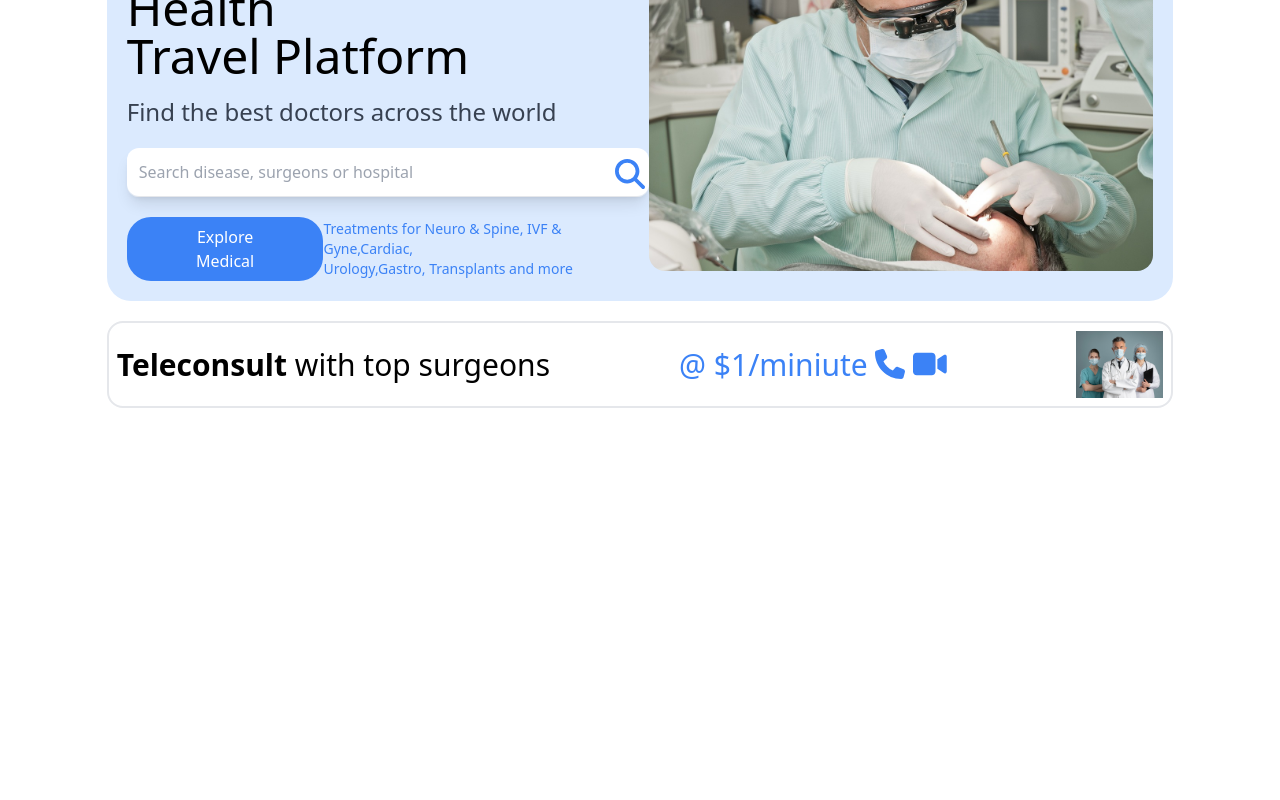
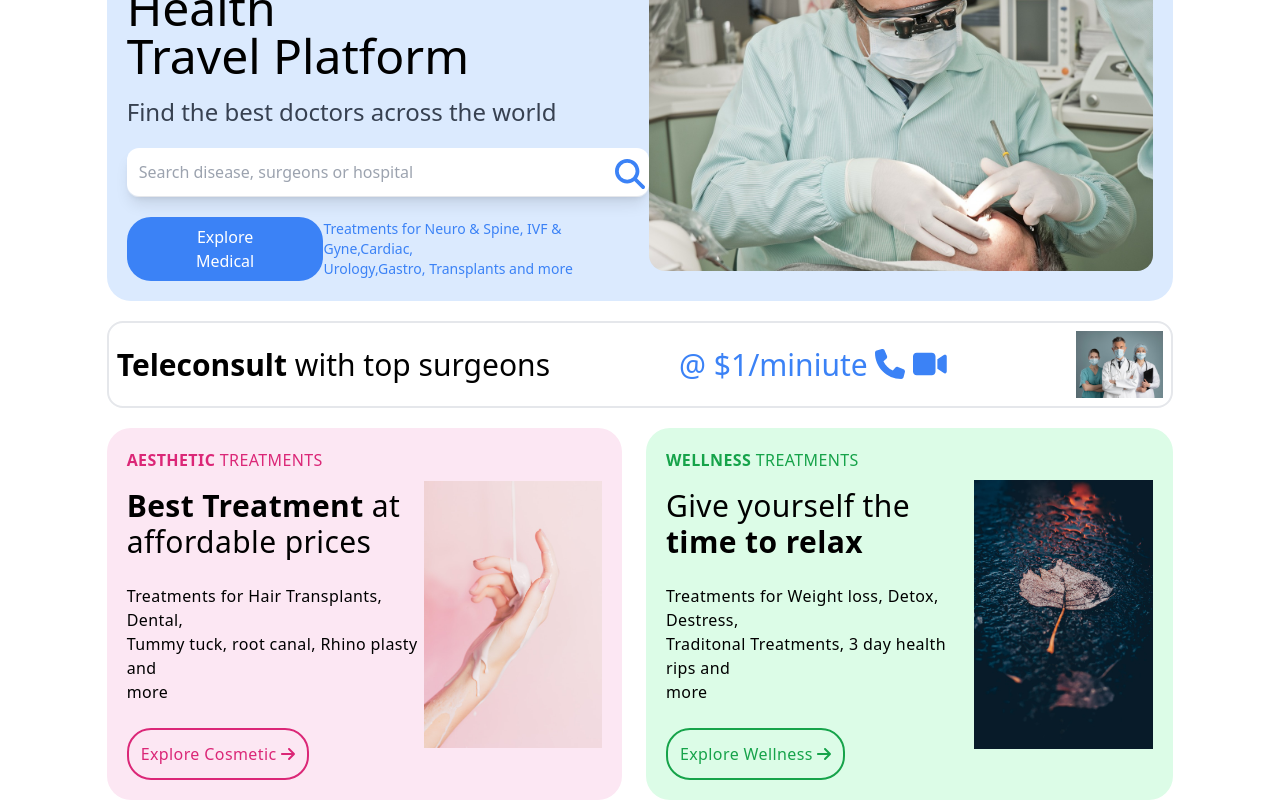
Before and after one commit to sajid40/Healthtrip, a React (Create React App) app: page / in a window 1280 px wide. Shown: the part 249-1049 px from the top of the page. Before the commit the page ends 800 px from the top, so only its background shows below. Built offline with nearby package versions, Linux system fonts and the light colour scheme.

Commit message:
Treatmenttypes component

```diff
--- a/src/components/Header/Header.js
+++ b/src/components/Header/Header.js
@@ -3,6 +3,7 @@ import logo from '../../Images/Logo.png';
 import './Header.css';
 import Search from '../Search/Search';
 import Call from '../Call/Call';
+import Treatmenttypes from '../Treatmenttypes/Treatmenttypes';
 
 const Header = () => {
     return (
@@ -29,6 +30,7 @@ const Header = () => {
         </div>
         <Search/>
         <Call/>
+        <Treatmenttypes/>
         </div>
     );
 };
--- /dev/null
+++ b/src/components/Treatmenttypes/Treatmenttypes.js
@@ -0,0 +1,67 @@
+import { faArrowAltCircleRight, faArrowRight } from '@fortawesome/free-solid-svg-icons';
+import { FontAwesomeIcon } from '@fortawesome/react-fontawesome';
+import React from 'react';
+
+import hand from '../../Images/hand.jpg';
+import leaf from '../../Images/leaf.jpg';
+
+const Treatmenttypes = () => {
+    return (
+        <div className="flex justify-between w-5/6 mx-auto mt-5">
+            <div className="p-5 mr-3 bg-pink-100 tracking-wide flex justify-between  rounded-3xl items-center mx-auto ">
+                <div className=" w-full">
+
+                <h2 className="text-pink-600"><b>AESTHETIC</b> TREATMENTS</h2>
+
+                <h1 className="text-3xl mt-4">
+                <b>Best Treatment </b>
+                 at  <br /> affordable prices
+                </h1>
+                <h5 className="  font-thin mt-6">Treatments for Hair Transplants, Dental,<br />Tummy tuck, root canal, Rhino plasty and <br />more</h5>
+
+                <button className="p-3 border-2 border-pink-600 rounded-3xl text-pink-600 mt-6">Explore Cosmetic    <FontAwesomeIcon icon={faArrowRight}/></button>
+
+                </div>
+
+
+
+            <div className="w-3/5">
+                <img  src={hand} alt="" />
+            </div>
+
+
+
+            </div>
+
+
+
+
+
+            <div className="p-5 ml-3 bg-green-100  tracking-wide flex justify-between  rounded-3xl  items-center">
+                <div className="w-full ">
+
+                <h2 className=" text-green-600"><b>WELLNESS</b> TREATMENTS</h2>
+
+                <h1 className="text-3xl mt-4">
+                Give yourself the  <br /> <b>time to relax</b>
+                </h1>
+                <h5 className="  font-thin mt-6">Treatments for Weight loss, Detox, Destress,<br />Traditonal Treatments, 3 day health rips and<br />more</h5>
+
+                <button className="p-3 border-2 border-green-600 rounded-3xl text-green-600 mt-6">Explore Wellness    <FontAwesomeIcon icon={faArrowRight}/></button>
+
+                </div>
+
+
+
+            <div className="w-7/12">
+                <img  src={leaf} alt="" />
+            </div>
+
+
+
+            </div>
+        </div>
+    );
+};
+
+export default Treatmenttypes;
```
Also changed, not shown: src/Images/hand.jpg (added), src/Images/leaf.jpg (added).
